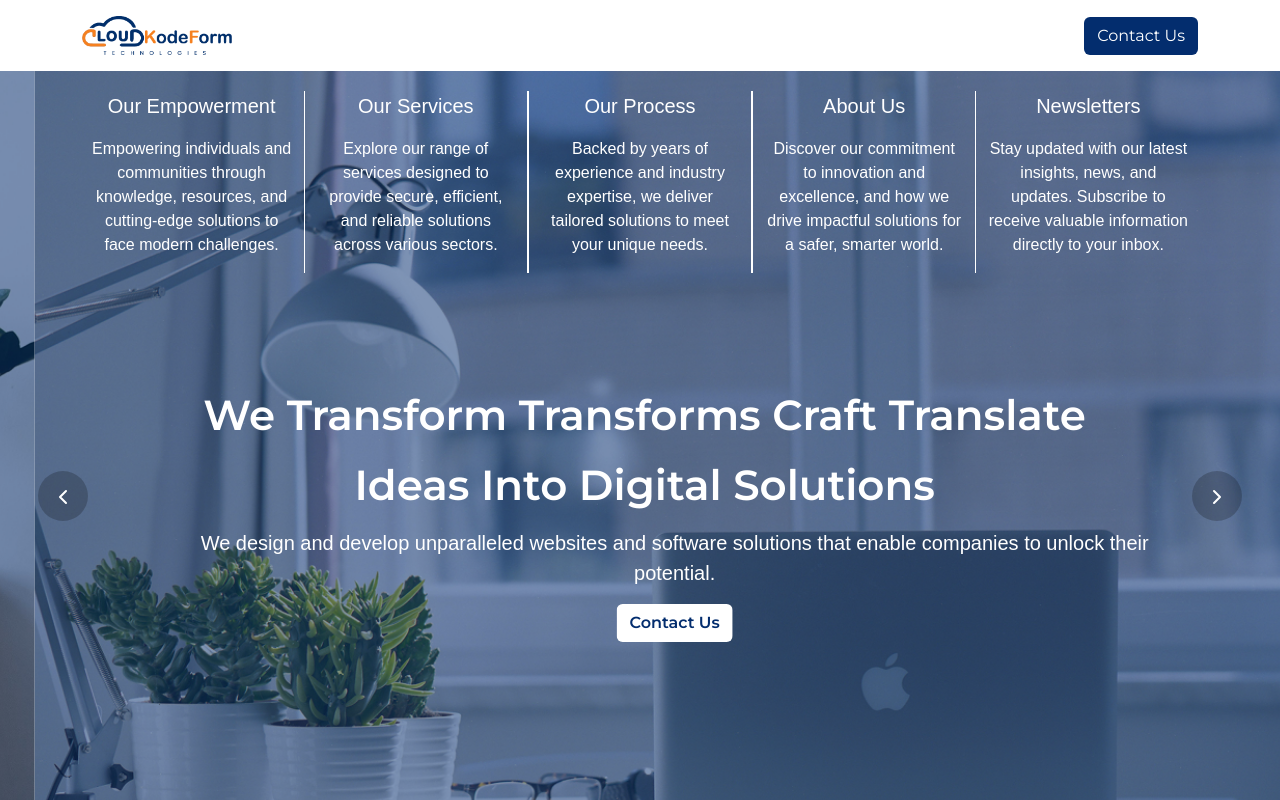
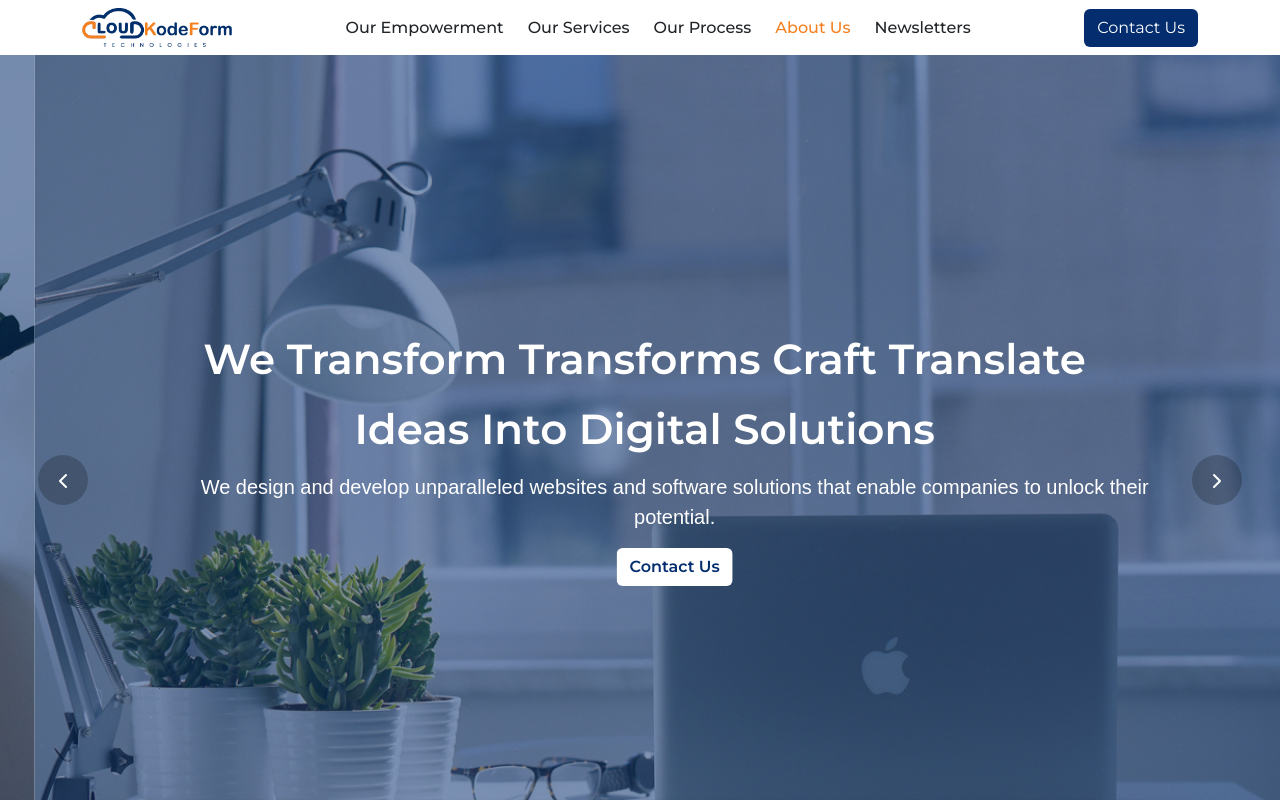
Before and after one commit to hardiksorthiya/ckf-react, a React (Create React App) app: page / in a window 1280 px wide. Shown: the top 800 px of the page. Built offline with nearby package versions, Linux system fonts and the light colour scheme.

Commit message:
header resolve

```diff
--- a/package.json
+++ b/package.json
@@ -1,5 +1,4 @@
 {
-  "homepage": "https://hardiksorthiya.github.io/ckf-react/",
 
   "name": "ckf",
 
@@ -42,8 +41,6 @@
   },
 
   "scripts": {
-    "predeploy": "npm run build",
-    "deploy": "gh-pages -d build",
 
     "start": "react-scripts start",
 
--- a/src/componant/Home/slider.js
+++ b/src/componant/Home/slider.js
@@ -13,13 +13,13 @@ const slides = [
   { id: 4, image: "./assets/images/slide4.png", texttitle: "We Transform Transforms Craft Translate Ideas Into Digital Solutions", textsubtitle: "We design and develop unparalleled websites and software solutions that enable companies to unlock their potential.", btntext: "Contact Us" },
   { id: 5, image: "./assets/images/slide5.png", texttitle: "We Transform Transforms Craft Translate Ideas Into Digital Solutions", textsubtitle: "We design and develop unparalleled websites and software solutions that enable companies to unlock their potential.", btntext: "Contact Us" },
 ];
-  const overlayText = [
-    {id: 1, title:"Our Empowerment", text: "Empowering individuals and communities through knowledge, resources, and cutting-edge solutions to face modern challenges."},
-    {id: 2, title:"Our Services", text: "Explore our range of services designed to provide secure, efficient, and reliable solutions across various sectors."},
-    {id: 3, title:"Our Process", text: "Backed by years of experience and industry expertise, we deliver tailored solutions to meet your unique needs."},
-    {id: 4, title:"About Us", text: "Discover our commitment to innovation and excellence, and how we drive impactful solutions for a safer, smarter world."},
-    {id: 5, title:"Newsletters", text: "Stay updated with our latest insights, news, and updates. Subscribe to receive valuable information directly to your inbox."},
-  ];
+// const overlayText = [
+//   { id: 1, title: "Our Empowerment", text: "Empowering individuals and communities through knowledge, resources, and cutting-edge solutions to face modern challenges." },
+//   { id: 2, title: "Our Services", text: "Explore our range of services designed to provide secure, efficient, and reliable solutions across various sectors." },
+//   { id: 3, title: "Our Process", text: "Backed by years of experience and industry expertise, we deliver tailored solutions to meet your unique needs." },
+//   { id: 4, title: "About Us", text: "Discover our commitment to innovation and excellence, and how we drive impactful solutions for a safer, smarter world." },
+//   { id: 5, title: "Newsletters", text: "Stay updated with our latest insights, news, and updates. Subscribe to receive valuable information directly to your inbox." },
+// ];
 
 const SliderComponent = () => {
   const sliderRef = useRef(null);
@@ -59,7 +59,7 @@ const slides = [
 
 
     <section className="hero-sec position-relative">
-        <div className="hero-overlay text-white position-absolute d-flex align-items-center justify-content-center">
+      {/* <div className="hero-overlay text-white position-absolute d-flex align-items-center justify-content-center">
         <div className="container">
           <div className="row justify-content-center">
             {overlayText.map((item) => (
@@ -70,7 +70,7 @@ const slides = [
             ))}
           </div>
         </div>
-          </div>
+      </div> */}
       <button
         className="btn slider-prev"
         onClick={() => sliderRef.current.slickPrev()}
--- a/src/componant/Home/style.css
+++ b/src/componant/Home/style.css
@@ -88,9 +88,7 @@ p.title-scr {
 .slick-dots {
     bottom: 5% !important;
 }
-.text-slider-hp {
-    margin-top: 80px;
-}
+
 .slick-dots li button:before {
     font-size: 16px !important;
 }
--- a/src/componant/Navbar/Navbar.css
+++ b/src/componant/Navbar/Navbar.css
@@ -16,17 +16,21 @@ ul.nav a {
     font-weight: 500;
 }
   /* Sticky Navbar */
+  .navbar-section {
+    position: relative;
+    width: 100%;
+    background-color: #fff;
+    transition: all 0.3s ease-in-out;
+    z-index: 999;
+  }
+
   .navbar-sticky {
     position: fixed;
     top: 0;
     left: 0;
-    right: 0;
-    background: white;
-    z-index: 1000;
-    border-bottom: 1px solid #eee;
-    transition: all 0.3s ease;
-    box-shadow: 2px 2px 10px #80808052;
+    box-shadow: 0 2px 10px rgba(0, 0, 0, 0.1);
   }
+
 
   /* Mobile Toggle Icon */
   .mobile-toggle {
--- a/src/componant/Navbar/Navbar.js
+++ b/src/componant/Navbar/Navbar.js
@@ -11,7 +11,6 @@ const Navbar = () => {
     const heroHeight = document.querySelector('.hero-section')?.offsetHeight || 300;
     setIsSticky(window.scrollY > heroHeight - 100);
 
-    // Scroll-spy logic
     const sections = ['empowerment', 'services', 'process', 'about', 'newslatter'];
     for (let id of sections) {
       const el = document.getElementById(id);
@@ -47,46 +46,38 @@ const Navbar = () => {
         <div className="mobile-menu">
           <button className="close-btn" onClick={() => setMobileMenuOpen(false)}>×</button>
           <ul className="mobile-nav-links">
-            <li><a href='#empowerment'>Our Empowerment</a></li>
-            <li><a href='#services'>Our Services</a></li>
-            <li><a href='#eprocess'>Our Process</a></li>
-            <li><a href='#about' >About Us</a></li>
-            <li><a href='#ewslatter'>Newsletters</a></li>
+            <li><a href="#empowerment" onClick={() => scrollTo('empowerment')}>Our Empowerment</a></li>
+            <li><a href="#services" onClick={() => scrollTo('services')}>Our Services</a></li>
+            <li><a href="#process" onClick={() => scrollTo('process')}>Our Process</a></li>
+            <li><a href="#about" onClick={() => scrollTo('about')}>About Us</a></li>
+            <li><a href="#newslatter" onClick={() => scrollTo('newslatter')}>Newsletters</a></li>
             <li><a href="/contact">Contact Us</a></li>
           </ul>
         </div>
       </div>
 
-      {!isSticky && (
-        <section className="navbar-section py-3">
-          <div className="container d-flex justify-content-between align-items-center">
-            <a className="navbar-brand" href="/"><img src={logo} alt="Cloud Kode Form" className="logo-name" /></a>
-            <div className="d-block d-lg-none">
-              <button className="mobile-toggle" onClick={() => setMobileMenuOpen(true)}>☰</button>
-            </div>
-            <button className="btn btn-contact d-none d-lg-block">Contact Us</button>
+      {/* Single Header/Navbar Section */}
+      <header className={`navbar-section ${isSticky ? 'navbar-sticky animate__animated animate__fadeInDown' : ''}`}>
+        <div className="container d-flex justify-content-between align-items-center py-2">
+          <a className="navbar-brand" href="/">
+            <img src={logo} alt="Cloud Kode Form" className="logo-name" />
+          </a>
+
+          <ul className="nav gap-4 d-none d-lg-flex">
+            <li><a className={activeLink === 'empowerment' ? 'active' : ''} onClick={() => scrollTo('empowerment')} href="#empowerment">Our Empowerment</a></li>
+            <li><a className={activeLink === 'services' ? 'active' : ''} onClick={() => scrollTo('services')} href="#services">Our Services</a></li>
+            <li><a className={activeLink === 'process' ? 'active' : ''} onClick={() => scrollTo('process')} href="#process">Our Process</a></li>
+            <li><a className={activeLink === 'about' ? 'active' : ''} onClick={() => scrollTo('about')} href="#about">About Us</a></li>
+            <li><a className={activeLink === 'newslatter' ? 'active' : ''} onClick={() => scrollTo('newslatter')} href="#newslatter">Newsletters</a></li>
+          </ul>
+
+          <div className="d-block d-lg-none">
+            <button className="mobile-toggle" onClick={() => setMobileMenuOpen(true)}>☰</button>
           </div>
-        </section>
-      )}
 
-      {isSticky && (
-        <header className="navbar-sticky animate__animated animate__fadeInDown">
-          <div className="container d-flex justify-content-between align-items-center py-2">
-            <a className="navbar-brand" href="/"><img src={logo} alt="Cloud Kode Form" className="logo-name" /></a>
-            <ul className="nav gap-4 d-none d-lg-flex">
-              <li><a className={activeLink === 'empowerment' ? 'active' : ''}  onClick={() => scrollTo('empowerment')} href='#empowerment'>Our Empowerment</a></li>
-              <li><a className={activeLink === 'services' ? 'active' : ''} onClick={() => scrollTo('services')} href='#services'>Our Services</a></li>
-              <li><a className={activeLink === 'process' ? 'active' : ''} onClick={() => scrollTo('process')} href='#process'>Our Process</a></li>
-              <li><a className={activeLink === 'about' ? 'active' : ''} onClick={() => scrollTo('about')} href='#about'>About Us</a></li>
-              <li><a className={activeLink === 'newslatter' ? 'active' : ''} onClick={() => scrollTo('newslatter')} href='#newslatter'>Newsletters</a></li>
-            </ul>
-            <div className="d-block d-lg-none">
-              <button className="mobile-toggle" onClick={() => setMobileMenuOpen(true)}>☰</button>
-            </div>
-            <button className="btn btn-contact d-none d-lg-block">Contact Us</button>
-          </div>
-        </header>
-      )}
+          <button className="btn btn-contact d-none d-lg-block">Contact Us</button>
+        </div>
+      </header>
     </>
   );
 };
```
Also changed, not shown: 1 other file (tests, documents, lock files or other folders). Lines whose indentation alone changed are shown as unchanged.
